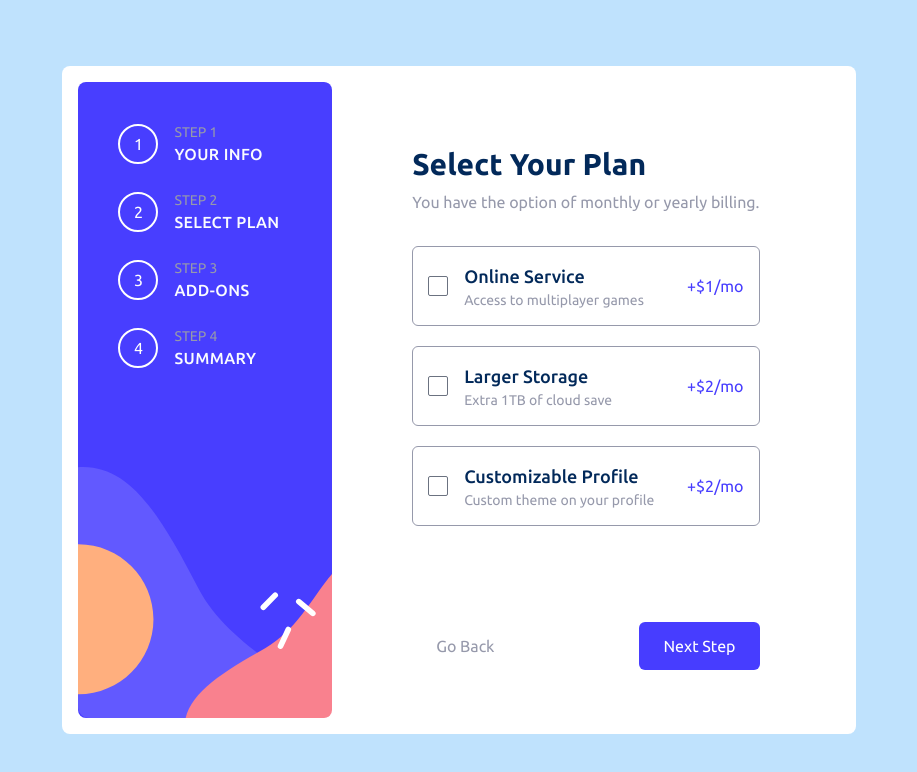
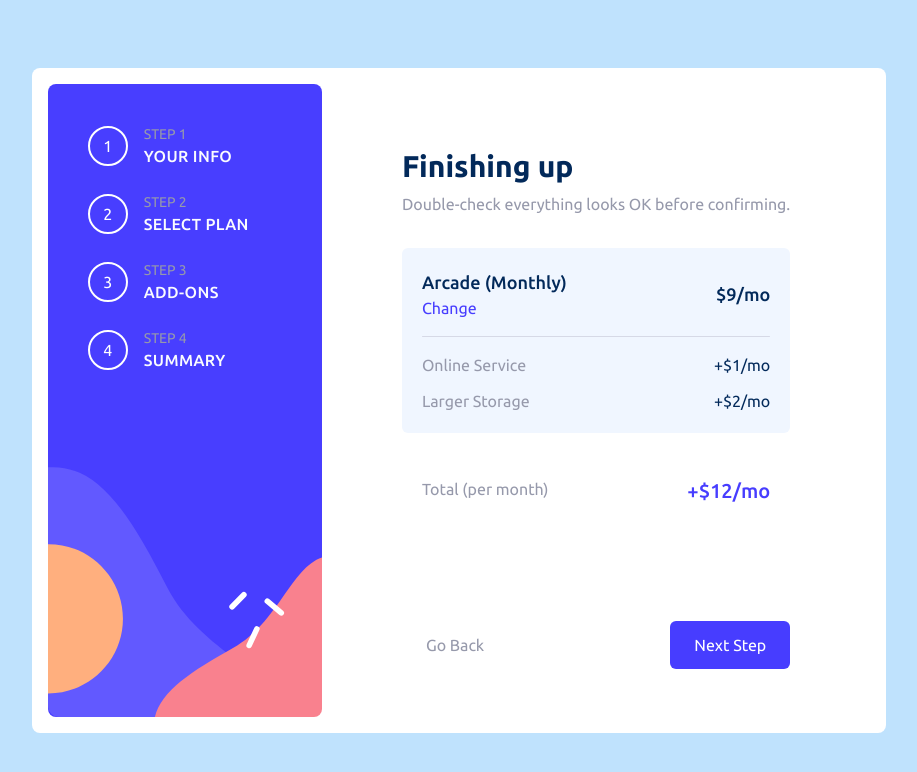
Before and after one commit to wafash08/multi-steps-form, a React (Vite) app: page / in a window 1280 px wide. Shown: the top 772 px of the page, without its empty margins (181-1098 px from the left). Built offline with nearby package versions, Linux system fonts and the light colour scheme.

Commit message:
step 5 - finished the styles

```diff
--- a/src/FormSection.tsx
+++ b/src/FormSection.tsx
@@ -1,5 +1,6 @@
 import AddOns from "./AddOns";
 import SelectYourPlan from "./SelectYourPlan";
+import Summary from "./Summary";
 
 const STEPS = [
   {
@@ -56,7 +57,8 @@ export default function FormSection() {
   return (
     <section className="p-8 lg:p-0 bg-white -mt-10 lg:mt-0 shadow-md lg:shadow-none w-[90%] lg:w-full mx-auto lg:mx-0 rounded-md grid gap-8">
       {/* <SelectYourPlan /> */}
-      <AddOns />
+      {/* <AddOns /> */}
+      <Summary />
     </section>
   );
 }
--- /dev/null
+++ b/src/Summary.tsx
@@ -0,0 +1,50 @@
+import FormHeader from "./FormHeader";
+
+export default function Summary() {
+  return (
+    <>
+      <FormHeader
+        description="Double-check everything looks OK before confirming."
+        title="Finishing up"
+      />
+
+      <div className="grid gap-6">
+        <div className="p-5 bg-neutral-magnolia rounded-md grid gap-4">
+          <div className="flex justify-between items-center">
+            <div>
+              <p className="text-primary-marine-blue font-medium md:text-lg">
+                Arcade (Monthly)
+              </p>
+              <a
+                href="#"
+                className="text-primary-purplish-blue hover:underline transition"
+              >
+                Change
+              </a>
+            </div>
+            <p className="text-primary-marine-blue font-medium md:text-lg">
+              $9/mo
+            </p>
+          </div>
+          <div className="w-full h-[1px] bg-neutral-light-gray rounded-sm" />
+          <div className="grid gap-3">
+            <div className="flex justify-between">
+              <p className="text-neutral-cool-gray">Online Service</p>
+              <p className="text-primary-marine-blue">+$1/mo</p>
+            </div>
+            <div className="flex justify-between">
+              <p className="text-neutral-cool-gray">Larger Storage</p>
+              <p className="text-primary-marine-blue">+$2/mo</p>
+            </div>
+          </div>
+        </div>
+        <div className="flex justify-between p-5">
+          <p className="text-neutral-cool-gray">Total (per month)</p>
+          <p className="text-primary-purplish-blue text-lg md:text-xl font-medium">
+            +$12/mo
+          </p>
+        </div>
+      </div>
+    </>
+  );
+}
```
